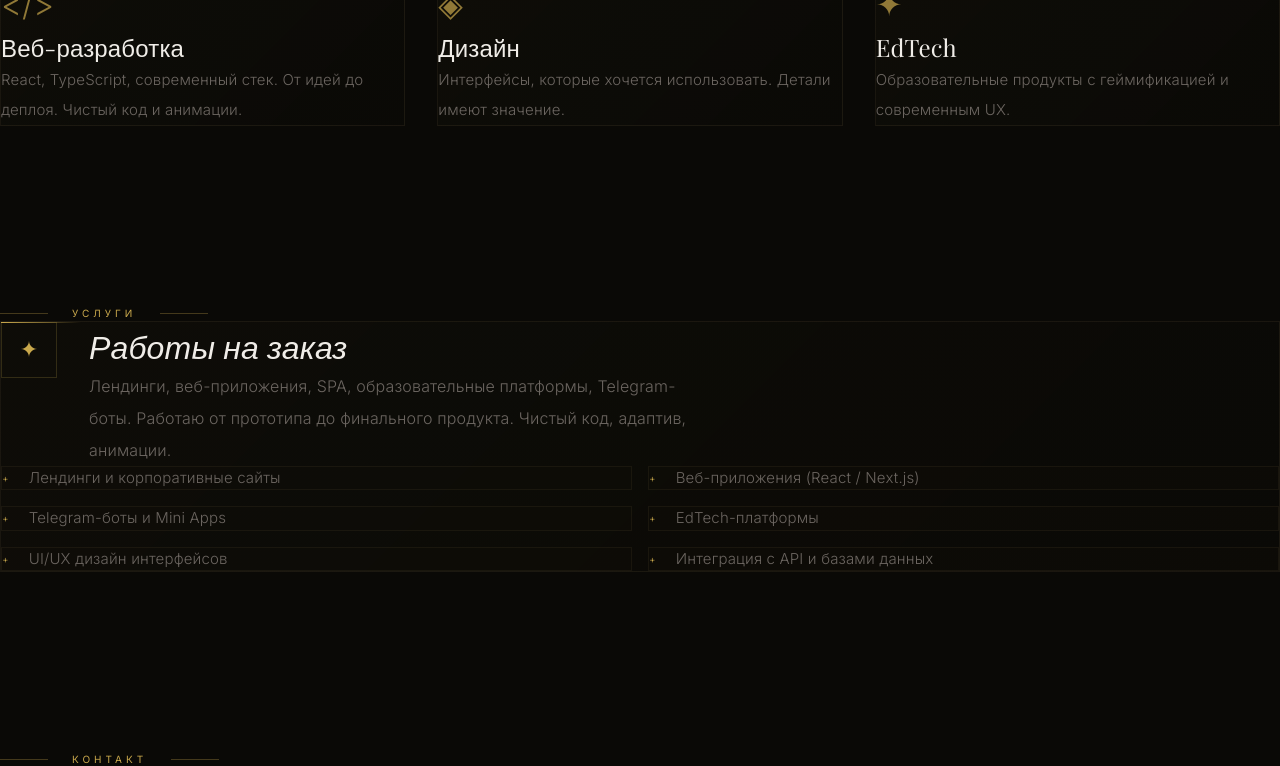
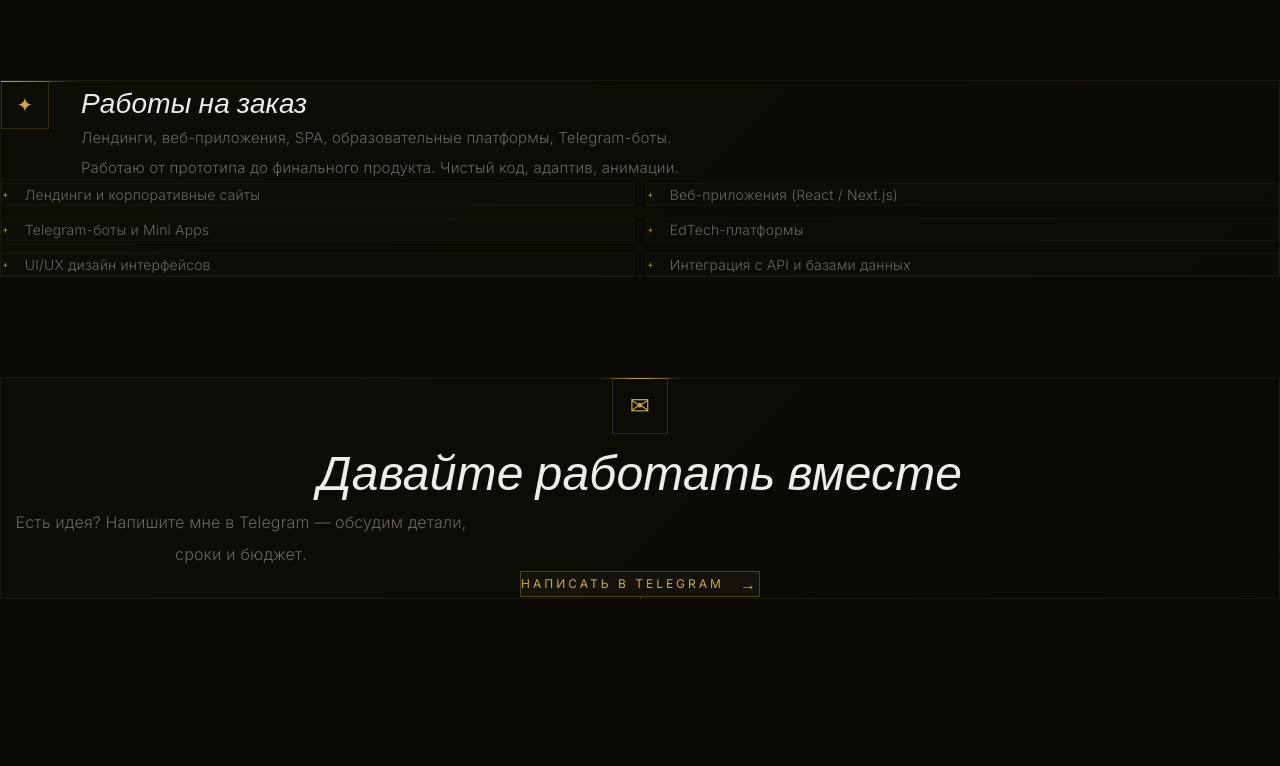
Before and after one commit to abrikoska1212/zetix-jewelry, a Next.js app: page /author in a window 1280 px wide. Shown: the part 900-1666 px from the top of the page. Built offline with nearby package versions, Linux system fonts and the light colour scheme.

Commit message:
fix: author page - reduced spacing, updated skill descriptions

```diff
--- a/src/app/components/Author.tsx
+++ b/src/app/components/Author.tsx
@@ -7,17 +7,17 @@ const skills = [
   {
     icon: "</>",
     title: "Веб-разработка",
-    desc: "React, TypeScript, современный стек. От идей до деплоя. Чистый код и анимации.",
+    desc: "Лендинги, SPA, Telegram Mini Apps. React, Next.js, TypeScript. От идеи до продакшена.",
   },
   {
     icon: "◈",
     title: "Дизайн",
-    desc: "Интерфейсы, которые хочется использовать. Детали имеют значение.",
+    desc: "UI/UX интерфейсы, прототипы, дизайн-системы. Figma от макета до готового компонента.",
   },
   {
     icon: "✦",
     title: "EdTech",
-    desc: "Образовательные продукты с геймификацией и современным UX.",
+    desc: "Образовательные платформы, геймификация, интерактивные курсы. Удобный UX для учеников.",
   },
 ];
 
@@ -40,8 +40,8 @@ export default function Author() {
       <div
         className="relative px-10 md:px-16"
         style={{
-          paddingTop: 160,
-          paddingBottom: 200,
+          paddingTop: 140,
+          paddingBottom: 120,
           background: "radial-gradient(ellipse 50% 60% at 30% 40%, rgba(26, 20, 8, 0.5) 0%, transparent 60%), var(--color-bg)",
         }}
       >
@@ -57,7 +57,7 @@ export default function Author() {
           initial={{ opacity: 0 }}
           animate={isInView ? { opacity: 1 } : {}}
           transition={{ duration: 1 }}
-          className="mb-12 flex items-center gap-6"
+          className="mb-10 flex items-center gap-6"
         >
           <div className="h-[1px] w-12 bg-gold/30" />
           <span
@@ -72,7 +72,7 @@ export default function Author() {
           initial={{ opacity: 0 }}
           animate={isInView ? { opacity: 1 } : {}}
           transition={{ duration: 1, delay: 0.1 }}
-          className="mb-12 max-w-[700px] text-[56px] leading-[1.05] font-[400] italic md:text-[88px]"
+          className="mb-10 max-w-[700px] text-[56px] leading-[1.05] font-[400] italic md:text-[88px]"
           style={{ fontFamily: "var(--font-display)" }}
         >
           Привет, я
@@ -97,7 +97,7 @@ export default function Author() {
           className="absolute bottom-0 left-1/2 -translate-x-1/2"
           style={{
             width: 1,
-            height: 80,
+            height: 60,
             background: "linear-gradient(to top, var(--color-border-gold), transparent)",
           }}
         />
@@ -106,9 +106,9 @@ export default function Author() {
       {/* Чем я занимаюсь */}
       <div
         className="px-10 md:px-16"
-        style={{ paddingTop: 120, paddingBottom: 180 }}
+        style={{ paddingTop: 80, paddingBottom: 100 }}
       >
-        <div className="mb-16 flex items-center gap-6">
+        <div className="mb-10 flex items-center gap-6">
           <div className="h-[1px] w-12 bg-gold/30" />
           <span
             className="text-[10px] font-[400] uppercase tracking-[0.4em] text-gold"
@@ -123,20 +123,20 @@ export default function Author() {
           initial={{ opacity: 0 }}
           animate={isInView ? { opacity: 1 } : {}}
           transition={{ duration: 1, delay: 0.3 }}
-          className="mb-20 text-[42px] font-[400] italic text-text md:text-[52px]"
+          className="mb-12 text-[42px] font-[400] italic text-text md:text-[52px]"
           style={{ fontFamily: "var(--font-display)" }}
         >
           Чем я занимаюсь
         </motion.h3>
 
-        <div className="grid grid-cols-1 gap-8 md:grid-cols-3">
+        <div className="grid grid-cols-1 gap-6 md:grid-cols-3">
           {skills.map((skill, i) => (
             <motion.div
               key={skill.title}
               initial={{ opacity: 0 }}
               animate={isInView ? { opacity: 1 } : {}}
               transition={{ duration: 0.8, delay: 0.4 + i * 0.15 }}
-              className="group relative p-12 transition-all duration-600"
+              className="group relative p-10 transition-all duration-600"
               style={{
                 background: "linear-gradient(135deg, rgba(17, 16, 9, 0.6) 0%, rgba(10, 9, 6, 0.8) 100%)",
                 border: "1px solid rgba(139, 115, 85, 0.12)",
@@ -152,13 +152,13 @@ export default function Author() {
                 {skill.icon}
               </span>
               <h4
-                className="mb-6 text-[24px] font-[400] text-text"
+                className="mb-5 text-[22px] font-[400] text-text"
                 style={{ fontFamily: "var(--font-display)" }}
               >
                 {skill.title}
               </h4>
               <p
-                className="text-[15px] font-[300] leading-[2] text-text-muted"
+                className="text-[15px] font-[300] leading-[1.9] text-text-muted"
                 style={{ fontFamily: "var(--font-body)" }}
               >
                 {skill.desc}
@@ -171,21 +171,10 @@ export default function Author() {
       {/* Работы на заказ */}
       <div
         className="px-10 md:px-16"
-        style={{ paddingBottom: 180 }}
+        style={{ paddingBottom: 100 }}
       >
-        <div className="mb-16 flex items-center gap-6">
-          <div className="h-[1px] w-12 bg-gold/30" />
-          <span
-            className="text-[10px] font-[400] uppercase tracking-[0.4em] text-gold"
-            style={{ fontFamily: "var(--font-body)" }}
-          >
-            Услуги
-          </span>
-          <div className="h-[1px] w-12 bg-gold/30" />
-        </div>
-
         <div
-          className="relative p-12 md:p-16"
+          className="relative p-12 md:p-14"
           style={{
             background: "linear-gradient(135deg, rgba(17, 16, 9, 0.5) 0%, rgba(10, 9, 6, 0.7) 100%)",
             border: "1px solid rgba(139, 115, 85, 0.12)",
@@ -194,19 +183,19 @@ export default function Author() {
           {/* Золотая линия сверху */}
           <div className="absolute top-0 left-0 h-[1px] w-20 bg-gradient-to-r from-gold to-transparent" />
 
-          <div className="flex items-start gap-8 mb-14">
-            <div className="mt-1 flex h-14 w-14 shrink-0 items-center justify-center border border-gold/20">
-              <span className="text-gold text-[22px]">✦</span>
+          <div className="flex items-start gap-8 mb-10">
+            <div className="mt-1 flex h-12 w-12 shrink-0 items-center justify-center border border-gold/20">
+              <span className="text-gold text-[20px]">✦</span>
             </div>
             <div>
               <h3
-                className="mb-6 text-[32px] font-[400] italic text-text"
+                className="mb-5 text-[28px] font-[400] italic text-text"
                 style={{ fontFamily: "var(--font-display)" }}
               >
                 Работы на заказ
               </h3>
               <p
-                className="max-w-[600px] text-[16px] font-[300] leading-[2] text-text-muted"
+                className="max-w-[600px] text-[15px] font-[300] leading-[2] text-text-muted"
                 style={{ fontFamily: "var(--font-body)" }}
               >
                 Лендинги, веб-приложения, SPA, образовательные платформы, Telegram-боты.
@@ -215,17 +204,17 @@ export default function Author() {
             </div>
           </div>
 
-          <div className="grid grid-cols-1 gap-4 md:grid-cols-2">
+          <div className="grid grid-cols-1 gap-3 md:grid-cols-2">
             {services.map((service, i) => (
               <motion.div
                 key={service}
                 initial={{ opacity: 0 }}
                 animate={isInView ? { opacity: 1 } : {}}
                 transition={{ duration: 0.6, delay: 0.6 + i * 0.08 }}
-                className="flex items-center gap-5 px-8 py-6 text-[15px] font-[300] text-text-muted transition-all duration-400 hover:text-text hover:border-border-gold/40"
+                className="flex items-center gap-4 px-6 py-5 text-[14px] font-[300] text-text-muted transition-all duration-400 hover:text-text hover:border-border-gold/40"
                 style={{
                   fontFamily: "var(--font-body)",
-                  border: "1px solid rgba(139, 115, 85, 0.1)",
+                  border: "1px solid rgba(139, 115, 85, 0.08)",
                   background: "rgba(17, 16, 9, 0.3)",
                 }}
               >
@@ -240,21 +229,10 @@ export default function Author() {
       {/* Связаться */}
       <div
         className="px-10 md:px-16"
-        style={{ paddingBottom: 200 }}
+        style={{ paddingBottom: 140 }}
       >
-        <div className="mb-16 flex items-center gap-6">
-          <div className="h-[1px] w-12 bg-gold/30" />
-          <span
-            className="text-[10px] font-[400] uppercase tracking-[0.4em] text-gold"
-            style={{ fontFamily: "var(--font-body)" }}
-          >
-            Контакт
-          </span>
-          <div className="h-[1px] w-12 bg-gold/30" />
-        </div>
-
         <div
-          className="relative p-16 md:p-24 text-center"
+          className="relative p-14 md:p-20 text-center"
           style={{
             background: "linear-gradient(135deg, rgba(17, 16, 9, 0.5) 0%, rgba(10, 9, 6, 0.7) 100%)",
             border: "1px solid rgba(139, 115, 85, 0.12)",
@@ -263,19 +241,19 @@ export default function Author() {
           {/* Золотой разделитель */}
           <div className="absolute top-0 left-1/2 -translate-x-1/2 h-[1px] w-20 bg-gradient-to-r from-transparent via-gold to-transparent" />
 
-          <div className="mb-10 flex justify-center">
-            <div className="flex h-16 w-16 items-center justify-center border border-gold/20">
-              <span className="text-gold text-[26px]">✉</span>
+          <div className="mb-8 flex justify-center">
+            <div className="flex h-14 w-14 items-center justify-center border border-gold/20">
+              <span className="text-gold text-[24px]">✉</span>
             </div>
           </div>
           <h4
-            className="mb-8 text-[44px] font-[400] italic text-text md:text-[52px]"
+            className="mb-6 text-[40px] font-[400] italic text-text md:text-[48px]"
             style={{ fontFamily: "var(--font-display)" }}
           >
             Давайте работать вместе
           </h4>
           <p
-            className="mb-14 max-w-[480px] mx-auto text-[17px] font-[300] leading-[2.1] text-text-muted"
+            className="mb-10 max-w-[480px] mx-auto text-[16px] font-[300] leading-[2] text-text-muted"
             style={{ fontFamily: "var(--font-body)" }}
           >
             Есть идея? Напишите мне в Telegram — обсудим
@@ -283,15 +261,15 @@ export default function Author() {
           </p>
           <a
             href="#"
-            className="inline-flex items-center gap-4 border border-gold/30 bg-gold/5 px-12 py-6 text-[12px] font-[400] uppercase tracking-[0.25em] text-gold transition-all duration-600 hover:bg-gold hover:text-bg hover:border-gold"
+            className="inline-flex items-center gap-4 border border-gold/30 bg-gold/5 px-10 py-5 text-[12px] font-[400] uppercase tracking-[0.25em] text-gold transition-all duration-600 hover:bg-gold hover:text-bg hover:border-gold"
             style={{ fontFamily: "var(--font-body)" }}
           >
             <span>Написать в Telegram</span>
-            <span className="text-[16px] transition-transform duration-500 group-hover:translate-x-1">→</span>
+            <span className="text-[16px]">→</span>
           </a>
 
           {/* Декоративная точка снизу */}
-          <div className="mt-16 flex justify-center">
+          <div className="mt-12 flex justify-center">
             <div className="h-[1px] w-[1px] bg-gold/40" />
           </div>
         </div>
```
